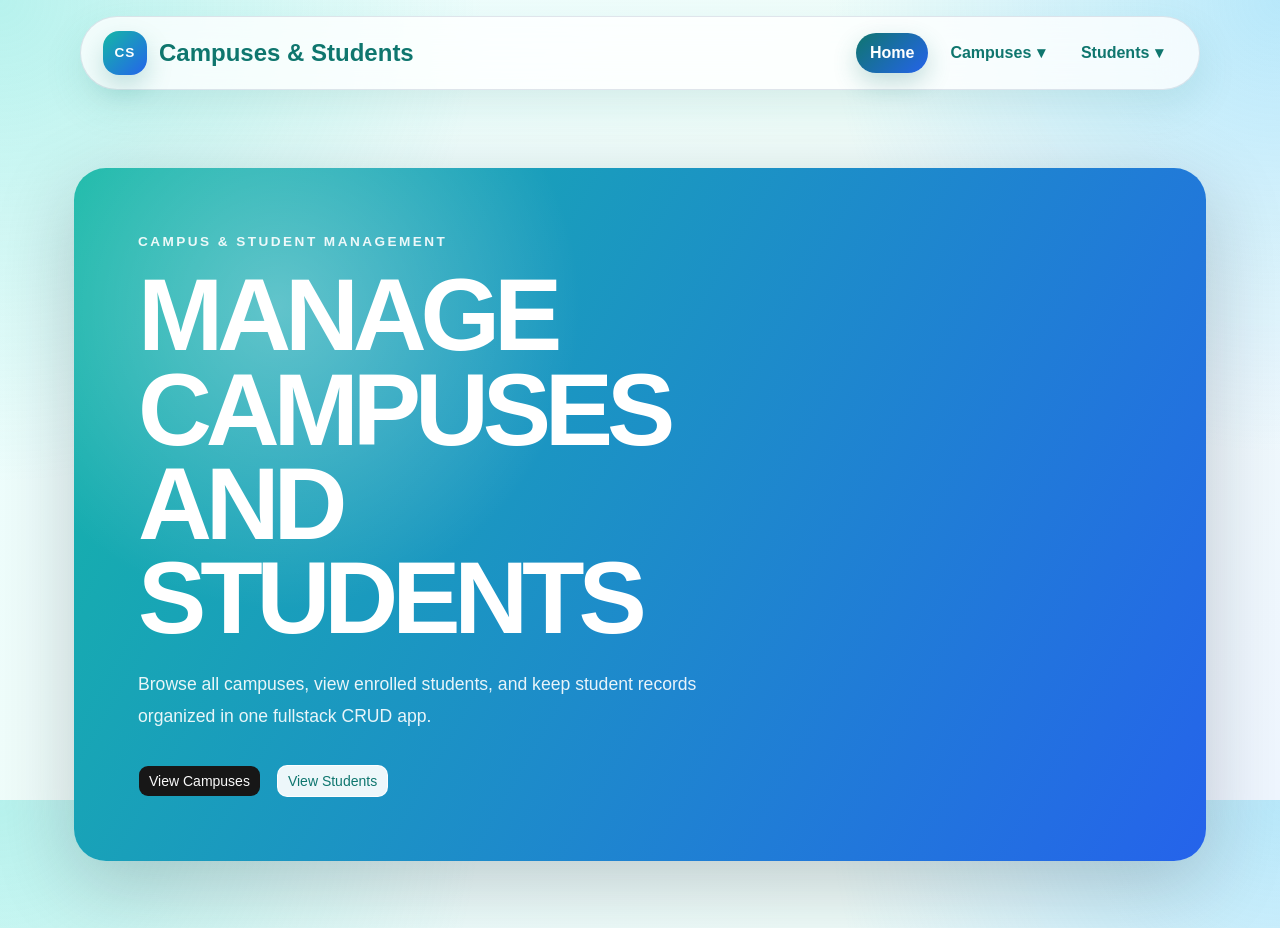
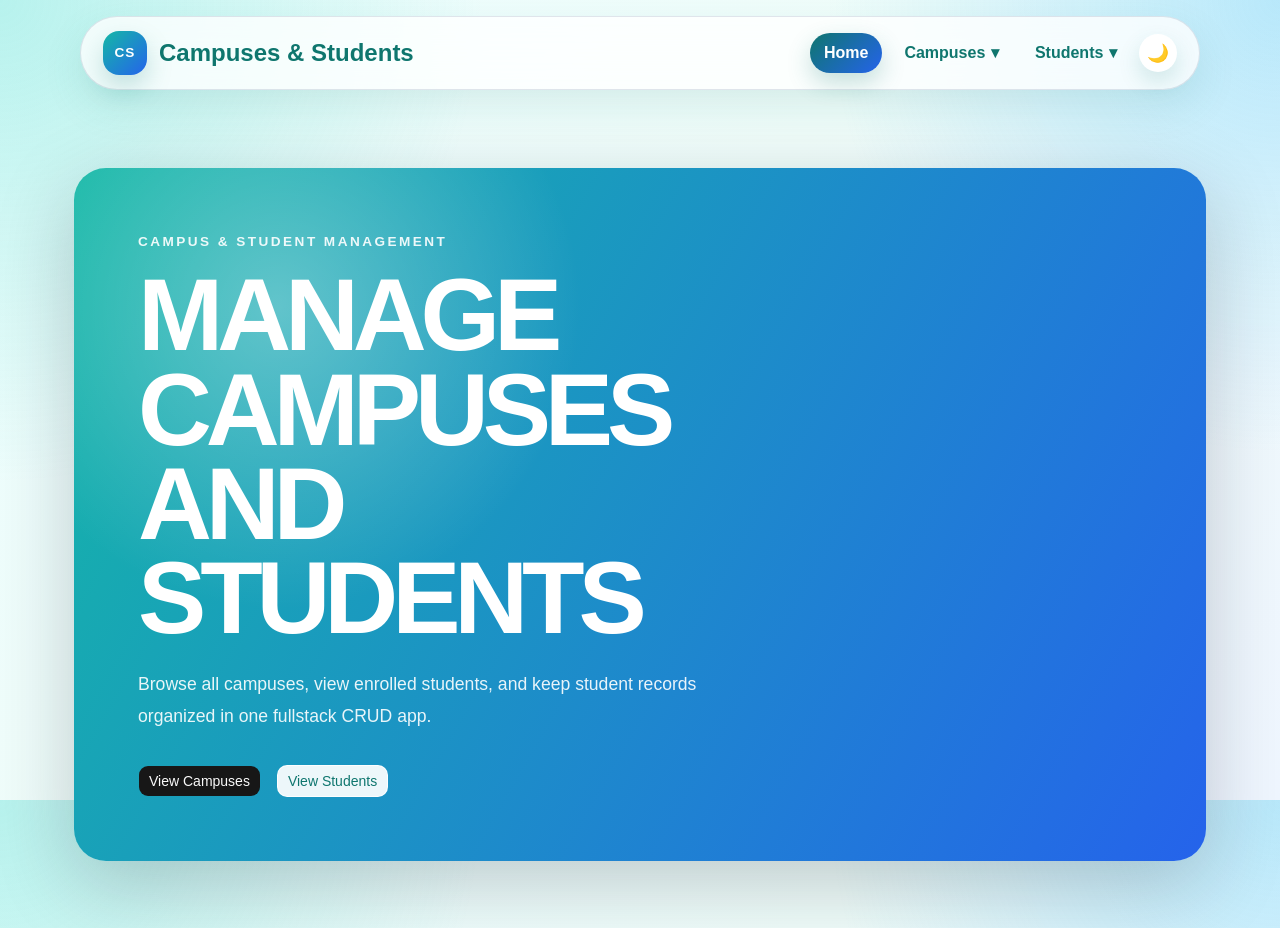
Before and after one commit to taizhenC/Final-Project_Fullstack-CRUD, a React (Vite) app in the folder my-app/: page / in a window 1280 px wide. Built offline with nearby package versions, Linux system fonts and the light colour scheme.

Commit message:
Add dark mode toggle

```diff
--- a/my-app/src/App.css
+++ b/my-app/src/App.css
@@ -567,3 +567,26 @@ body {
 .single-item-menu {
   min-width: max-content;
 }
+
+.theme-toggle {
+  width: 38px;
+  height: 38px;
+  border: none;
+  border-radius: 50%;
+  display: grid;
+  place-items: center;
+  background: white;
+  color: #0f172a;
+  font-size: 1.1rem;
+  cursor: pointer;
+  box-shadow: 0 10px 22px rgba(15, 118, 110, 0.16);
+  transition:
+    transform 0.2s ease,
+    background 0.2s ease,
+    box-shadow 0.2s ease;
+}
+
+.theme-toggle:hover {
+  transform: translateY(-1px);
+  box-shadow: 0 14px 28px rgba(15, 118, 110, 0.22);
+}
--- a/my-app/src/App.tsx
+++ b/my-app/src/App.tsx
@@ -10,10 +10,12 @@ import AddCampusPage from '@/pages/AddCampusPage'
 import AddStudentPage from '@/pages/AddStudentPage'
 import EditCampusPage from '@/pages/EditCampusPage'
 import EditStudentPage from '@/pages/EditStudentPage'
+import { useThemeStore } from '@/stores/themeStore'
 import './App.css'
 
 function App() {
   const [isScrolled, setIsScrolled] = useState(false)
+  const { theme, toggleTheme } = useThemeStore()
   useEffect(() => {
     function handleScroll() {
       setIsScrolled(window.scrollY > 24)
@@ -26,7 +28,7 @@ function App() {
   }, [])
 
   return (
-    <>
+    <div className={`theme-shell ${theme === 'dark' ? 'dark-mode' : ''}`}>
       <div className="navbar-space">
         <nav className={isScrolled ? 'navbar navbar-scrolled' : 'navbar'}>
           <div className="navbar-brand">
@@ -60,6 +62,16 @@ function App() {
                 <NavLink to="/students/new">Add Student</NavLink>
               </div>
             </div>
+
+            <button
+              type="button"
+              className="theme-toggle"
+              onClick={toggleTheme}
+              aria-label="Toggle dark mode"
+            >
+              {theme === 'dark' ? '☀️' : '🌙'}
+            </button>
+
           </div>
         </nav>
       </div>
@@ -79,7 +91,7 @@ function App() {
 
         </Routes>
       </main >
-    </>
+    </div>
   )
 }
 
```
